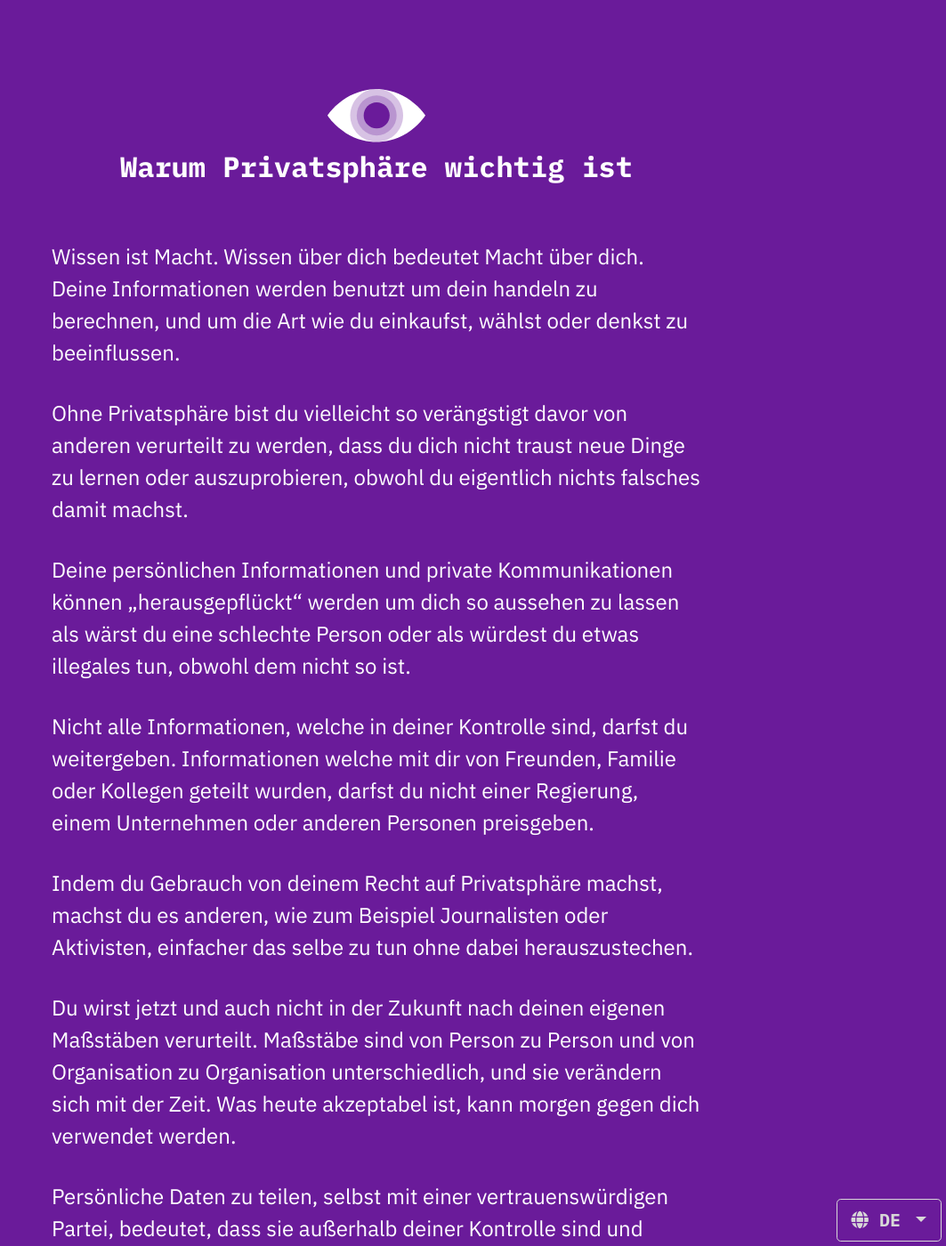
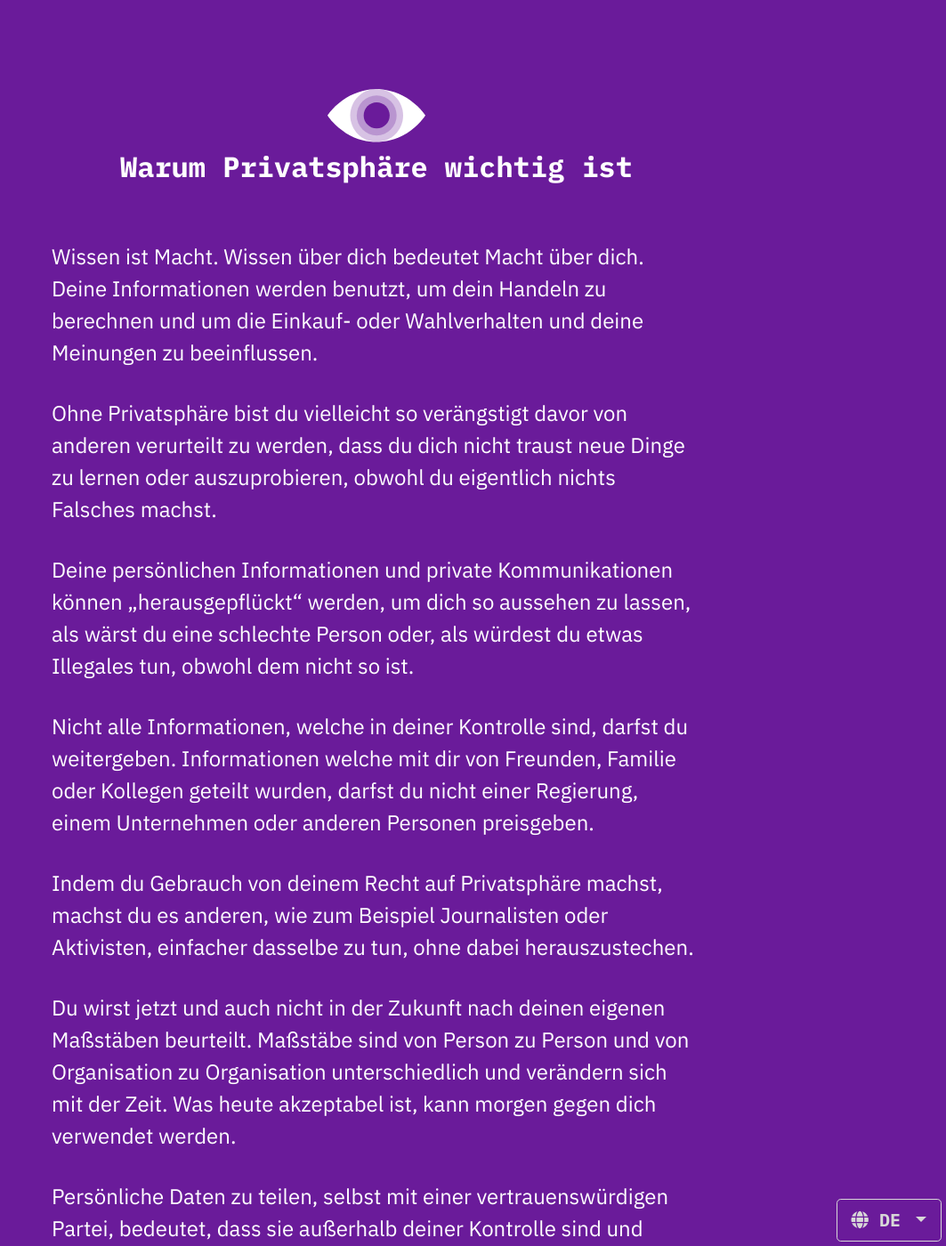
Before and after one commit to milesmcc/whyprivacymatters, a Jekyll site: the page built from translations/de.md, in a window 1280 px wide and 1400 px high. Shown: the whole window at 89% size, without its empty margins (217-1280 px from the left). Built offline with Jekyll 4.4.1, drawn with Linux system fonts in a browser that asks for light colours; some of the changed text lies outside the part shown.

```diff
--- a/translations/de.md
+++ b/translations/de.md
@@ -7,21 +7,21 @@ layout: default
 
 ## Warum Privatsphäre wichtig ist
 
-#### Wissen ist Macht. Wissen über dich bedeutet Macht über dich. Deine Informationen werden benutzt um dein handeln zu berechnen, und um die Art wie du einkaufst, wählst oder denkst zu beeinflussen.
+#### Wissen ist Macht. Wissen über dich bedeutet Macht über dich. Deine Informationen werden benutzt, um dein Handeln zu berechnen und um die Einkauf- oder Wahlverhalten und deine Meinungen zu beeinflussen.
 
-#### Ohne Privatsphäre bist du vielleicht so verängstigt davor von anderen verurteilt zu werden, dass du dich nicht traust neue Dinge zu lernen oder auszuprobieren, obwohl du eigentlich nichts falsches damit machst.
+#### Ohne Privatsphäre bist du vielleicht so verängstigt davor von anderen verurteilt zu werden, dass du dich nicht traust neue Dinge zu lernen oder auszuprobieren, obwohl du eigentlich nichts Falsches machst.
 
-#### Deine persönlichen Informationen und private Kommunikationen können „herausgepflückt“ werden um dich so aussehen zu lassen als wärst du eine schlechte Person oder als würdest du etwas illegales tun, obwohl dem nicht so ist.
+#### Deine persönlichen Informationen und private Kommunikationen können „herausgepflückt“ werden, um dich so aussehen zu lassen, als wärst du eine schlechte Person oder, als würdest du etwas Illegales tun, obwohl dem nicht so ist.
 
 #### Nicht alle Informationen, welche in deiner Kontrolle sind, darfst du weitergeben. Informationen welche mit dir von Freunden, Familie oder Kollegen geteilt wurden, darfst du nicht einer Regierung, einem Unternehmen oder anderen Personen preisgeben.
 
-#### Indem du Gebrauch von deinem Recht auf Privatsphäre machst, machst du es anderen, wie zum Beispiel Journalisten oder Aktivisten, einfacher das selbe zu tun ohne dabei herauszustechen.
+#### Indem du Gebrauch von deinem Recht auf Privatsphäre machst, machst du es anderen, wie zum Beispiel Journalisten oder Aktivisten, einfacher dasselbe zu tun, ohne dabei herauszustechen.
 
-#### Du wirst jetzt und auch nicht in der Zukunft nach deinen eigenen Maßstäben verurteilt. Maßstäbe sind von Person zu Person und von Organisation zu Organisation unterschiedlich, und sie verändern sich mit der Zeit. Was heute akzeptabel ist, kann morgen gegen dich verwendet werden.
+#### Du wirst jetzt und auch nicht in der Zukunft nach deinen eigenen Maßstäben beurteilt. Maßstäbe sind von Person zu Person und von Organisation zu Organisation unterschiedlich und verändern sich mit der Zeit. Was heute akzeptabel ist, kann morgen gegen dich verwendet werden.
 
 #### Persönliche Daten zu teilen, selbst mit einer vertrauenswürdigen Partei, bedeutet, dass sie außerhalb deiner Kontrolle sind und damit die Gefahr besteht, dass sie gehackt oder verkauft werden.
 
-#### Soziale Grenzen entstehen, wenn wir Teile unseres Lebens privat halten können. Vielleicht willst du verhindern, dass einige Personen, wie ehemalige Partner, Arbeitgeber oder Familienangehörige bestimmte Dinge über dich wissen.
+#### Wünschenswerte soziale Grenzen entstehen, wenn wir Teile unseres Lebens privat halten können. Vielleicht willst du verhindern, dass einige Personen, wie ehemalige Partner, Arbeitgeber oder Familienangehörige bestimmte Dinge über dich wissen.
 
 -----
 
```
Also changed, not shown: other parts of translations/de.md (+1 -1 lines).
